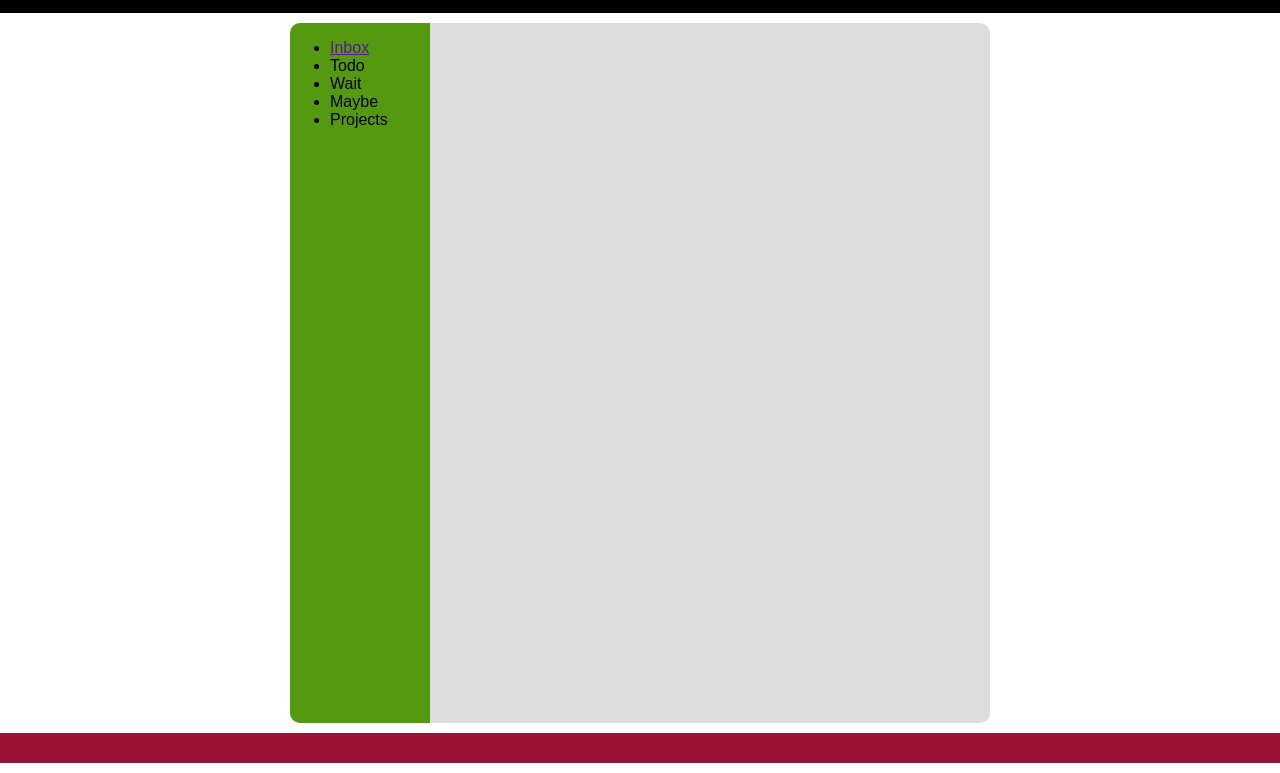
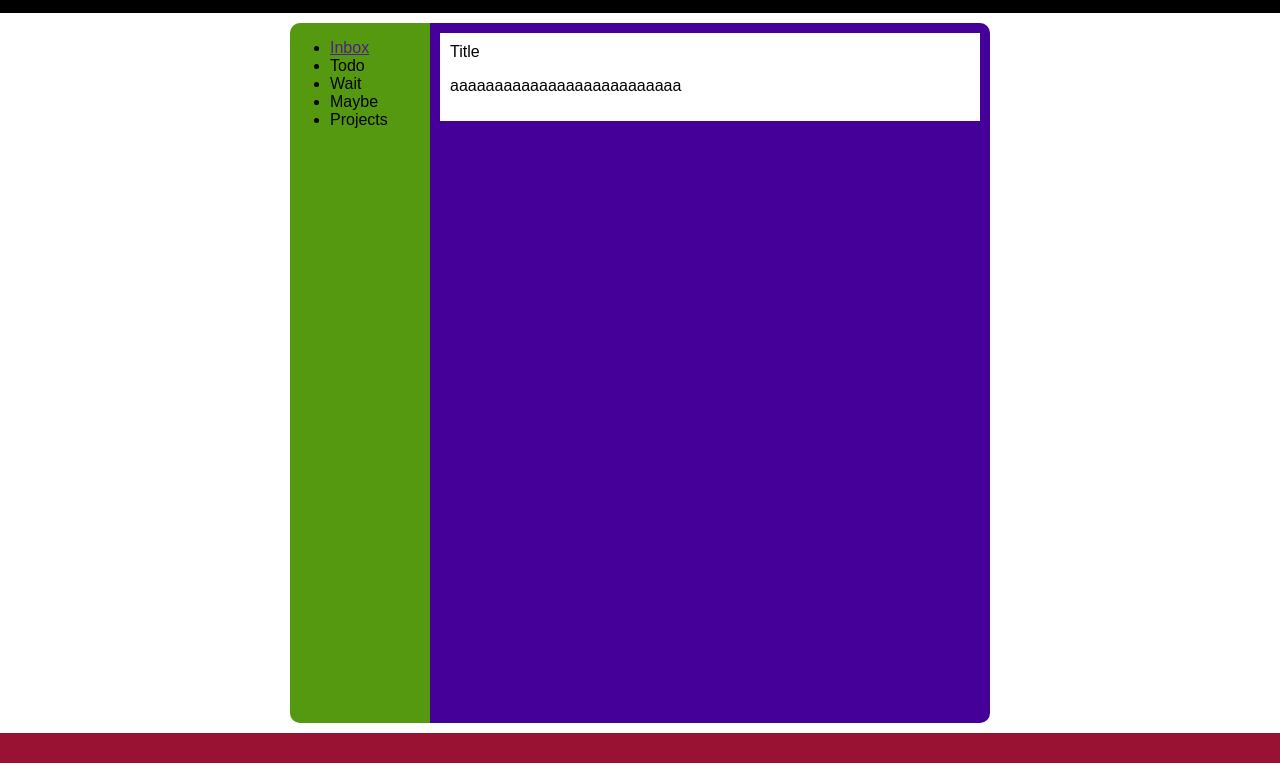
Before and after one commit to neilli-sable/ppm, a website: page index.html in a window 1280 px wide. Shown: the part 27-800 px from the top of the page. Drawn offline with nearby package versions, Linux system fonts and the light colour scheme.

Commit message:
Add task list. (Prototype)

```diff
--- a/css/ppm.css
+++ b/css/ppm.css
@@ -3,7 +3,7 @@ html, body ,h1{
   padding: 0;
 }
 
-.infobar {
+.ppm-shell-header {
   display: block;
   margin: 0;
   background: #000;
@@ -20,14 +20,14 @@ html, body ,h1{
   float: left;
 }
 
-.content_panel {
+.ppm-shell-main {
   width: 700px;
   height: 700px;
   margin: 10px auto;
   background: #ddd;
   border-radius: 10px;
 }
-.sidebar {
+.ppm-shell-main-sidebar {
   float: left;
   position: relative;
   background: #559911;
@@ -37,7 +37,7 @@ html, body ,h1{
   border-radius: 10px 0 0 10px;
 }
 
-.content {
+.ppm-inbox {
   float: left;
   background: #440099;
   width: 80%;
@@ -46,7 +46,7 @@ html, body ,h1{
   border-radius: 0 10px 10px 0;
 }
 
-.item {
+.ppm-inbox-task {
   background: #fff;;
   margin: 10px;
   padding: 10px;
--- a/index.html
+++ b/index.html
@@ -13,6 +13,7 @@
 <script src="js/ppm.fake.js"></script>
 <script src="js/ppm.model.js"></script>
 <script src="js/ppm.shell.js"></script>
+<script src="js/ppm.inbox.js"></script>
 <script>
   $(function(){
     ppm.initModule($('#ppm'));
--- a/js/ppm.inbox.js
+++ b/js/ppm.inbox.js
@@ -18,8 +18,34 @@ var
     task_list_model: null
   },
 
-  stateMap = {},
+  stateMap = {
+    $append_target: null
+  },
   jqueryMap = {},
   setJqueryMap, configModule, initModule;
 
+  setJqueryMap = function() {
+    var
+      $append_target = stateMap.$append_target,
+      $content = $append_target.find('.ppm-inbox');
+
+    jqueryMap = {
+      $task: $content.find('.ppm-inbox-task'),
+    }
+  };
+
+  configModule = function() {};
+
+  initModule = function($append_target) {
+    $append_target.append(configMap.main_html);
+    stateMap.$append_target = $append_target;
+    setJqueryMap();
+
+    return true;
+  };
+
+  return {
+    initModule  : initModule,
+    configModule: configModule
+  }
 }());
--- a/js/ppm.shell.js
+++ b/js/ppm.shell.js
@@ -8,7 +8,7 @@ ppm.shell = (function() {
   var
     configMap = {
       main_html :String() +
-      '<header class="ppm-shell-header infobar">' +
+      '<header class="ppm-shell-header">' +
         '<div class="pull-left">' +
           '<div class="ppm-shell-header-logo">PleasePleaseMe</div>' +
         '</div>' +
@@ -16,8 +16,8 @@ ppm.shell = (function() {
           '<button class="please_button">pls</button>' +
         '</div>' +
       '</header>' +
-      '<div class="ppm-shell-main content_panel">' +
-        '<nav class="ppm-shell-main-sidebar sidebar">' +
+      '<div class="ppm-shell-main">' +
+        '<nav class="ppm-shell-main-sidebar">' +
           '<ul>' +
             '<li><a href="">Inbox</a></li>' +
             '<li>Todo</li>' +
@@ -49,7 +49,7 @@ ppm.shell = (function() {
 
     jqueryMap = {
       $container : $container,
-      $list      : $container.find('.ppm-shell-main-list')
+      $list      : $container.find('.ppm-shell-main')
     };
   };
   initModule = function($container) {
@@ -63,7 +63,7 @@ ppm.shell = (function() {
       inbox_model: ppm.model.inbox,
       task_list_model: ppm.model.task_list
     });
-    ppm.inbox.initModule(jqueryMap.$container);
+    ppm.inbox.initModule(jqueryMap.$list);
   };
 
   return {
```
